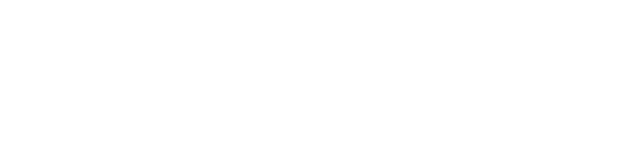
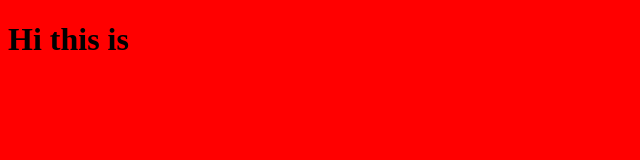
Before and after one commit to the-school-of-code/html-css, a website: page index.html in a window 1280 px wide. Shown: the whole page, without its empty margins (0-640 px from the left). Drawn offline with Linux system fonts and the light colour scheme.

Commit message:
Add extension

```diff
--- a/index.html
+++ b/index.html
@@ -3,8 +3,9 @@
 <head>
   <meta charset="UTF-8">
   <meta name="viewport" content="width=device-width, initial-scale=1.0">
+  <link href="style.css" rel="stylesheet" type="text/css">
 </head>
 <body>
-
+<h1>Hi this is</h1>
 </body>
 </html>
--- /dev/null
+++ b/style.css
@@ -0,0 +1,3 @@
+body {
+    background-color: red;
+}
```
Also changed, not shown: .devcontainer/devcontainer.json.
